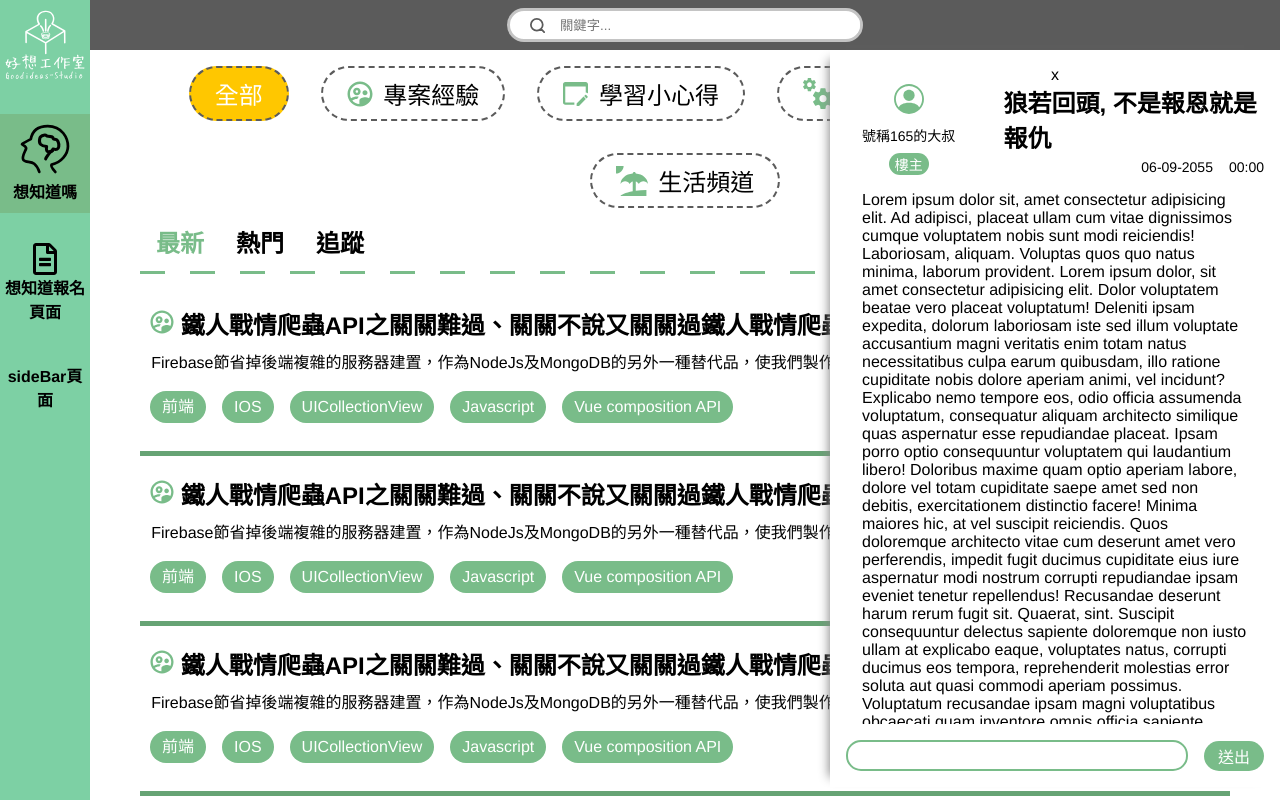
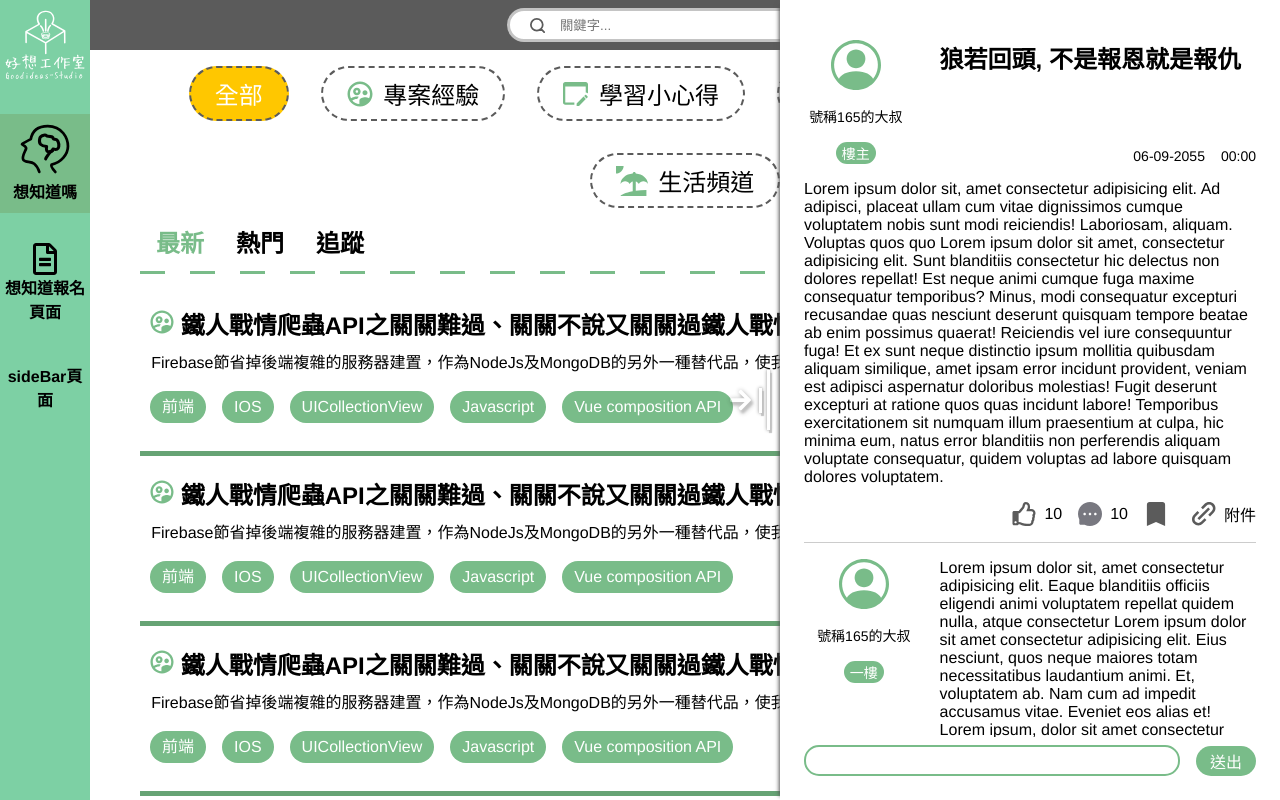
Before and after one commit to sherry-hooo/wannaKnow-platform, a Vue app: page /list in a window 1280 px wide. Shown: the top 800 px of the page. Built offline with nearby package versions, Linux system fonts and the light colour scheme.

Commit message:
sideBar:fix added close button

```diff
--- a/src/components/SideBar.vue
+++ b/src/components/SideBar.vue
@@ -1,13 +1,23 @@
 <template>
-  <section class="sideBar" :class="{ openSideBar: sideBarOpen }">
-    <div @click="sideBarOpen = !sideBarOpen" class="sideBar_toggleBtn">x</div>
+  <section class="sideBar" :class="{ closeSideBar: closeSideBar }">
+    <div
+      @click="closeSideBar = !closeSideBar"
+      class="sideBar_toggleBtn"
+      :class="{ fade: closeSideBar }"
+    >
+      <font-awesome-icon class="arrow" icon="arrow-right"></font-awesome-icon>
+      <span></span>
+      <span></span>
+    </div>
     <div class="overflow_container">
       <div class="sideBar_main">
         <div class="sideBar_main_info">
           <div class="userInfo">
-            <div class="userInfo_icon">
-              <img src="@/assets/avatar.svg" alt="avatar-icon" />
-            </div>
+            <img
+              class="userInfo_icon"
+              src="@/assets/avatar.svg"
+              alt="avatar-icon"
+            />
             <span class="userInfo_name">號稱165的大叔</span>
             <span class="userInfo_floor">樓主</span>
           </div>
@@ -24,68 +34,45 @@
             Lorem ipsum dolor sit, amet consectetur adipisicing elit. Ad
             adipisci, placeat ullam cum vitae dignissimos cumque voluptatem
             nobis sunt modi reiciendis! Laboriosam, aliquam. Voluptas quos quo
-            natus minima, laborum provident. Lorem ipsum dolor, sit amet
-            consectetur adipisicing elit. Dolor voluptatem beatae vero placeat
-            voluptatum! Deleniti ipsam expedita, dolorum laboriosam iste sed
-            illum voluptate accusantium magni veritatis enim totam natus
-            necessitatibus culpa earum quibusdam, illo ratione cupiditate nobis
-            dolore aperiam animi, vel incidunt? Explicabo nemo tempore eos, odio
-            officia assumenda voluptatum, consequatur aliquam architecto
-            similique quas aspernatur esse repudiandae placeat. Ipsam porro
-            optio consequuntur voluptatem qui laudantium libero! Doloribus
-            maxime quam optio aperiam labore, dolore vel totam cupiditate saepe
-            amet sed non debitis, exercitationem distinctio facere! Minima
-            maiores hic, at vel suscipit reiciendis. Quos doloremque architecto
-            vitae cum deserunt amet vero perferendis, impedit fugit ducimus
-            cupiditate eius iure aspernatur modi nostrum corrupti repudiandae
-            ipsam eveniet tenetur repellendus! Recusandae deserunt harum rerum
-            fugit sit. Quaerat, sint. Suscipit consequuntur delectus sapiente
-            doloremque non iusto ullam at explicabo eaque, voluptates natus,
-            corrupti ducimus eos tempora, reprehenderit molestias error soluta
-            aut quasi commodi aperiam possimus. Voluptatum recusandae ipsam
-            magni voluptatibus obcaecati quam inventore omnis officia sapiente.
-            Asperiores facere inventore nesciunt iste tenetur commodi autem
-            dignissimos rerum qui odit reiciendis beatae repudiandae fugit iure
-            illum molestiae cupiditate excepturi, voluptates quas quidem totam
-            atque pariatur. Rerum molestias ab, vel iusto animi dolor illum
-            dicta ullam, nihil facilis placeat laborum voluptas maxime libero
-            accusantium ad nostrum perspiciatis atque. Perferendis amet error
-            atque debitis modi aperiam, nam dignissimos sunt illum similique
-            laboriosam dolorum quia praesentium magnam ratione quis in
-            voluptatibus explicabo minus, ex facilis fuga repudiandae aut odio.
-            Blanditiis nam molestiae neque, accusamus atque explicabo culpa
-            eveniet, molestias doloribus temporibus quae nihil architecto
-            inventore, voluptate quo consequuntur. Sapiente ipsum sunt inventore
-            tempore qui maxime nulla laudantium. Ipsam provident libero
-            repellendus magnam aspernatur hic rerum impedit, dolorum,
-            necessitatibus excepturi quia sunt eos maxime facere porro quae?
-            Inventore eveniet quia quibusdam, architecto blanditiis incidunt
-            voluptas aspernatur veritatis sint et facere rerum!
+            Lorem ipsum dolor sit amet, consectetur adipisicing elit. Sunt
+            blanditiis consectetur hic delectus non dolores repellat! Est neque
+            animi cumque fuga maxime consequatur temporibus? Minus, modi
+            consequatur excepturi recusandae quas nesciunt deserunt quisquam
+            tempore beatae ab enim possimus quaerat! Reiciendis vel iure
+            consequuntur fuga! Et ex sunt neque distinctio ipsum mollitia
+            quibusdam aliquam similique, amet ipsam error incidunt provident,
+            veniam est adipisci aspernatur doloribus molestias! Fugit deserunt
+            excepturi at ratione quos quas incidunt labore! Temporibus
+            exercitationem sit numquam illum praesentium at culpa, hic minima
+            eum, natus error blanditiis non perferendis aliquam voluptate
+            consequatur, quidem voluptas ad labore quisquam dolores voluptatem.
           </p>
         </div>
         <div class="sideBar_main_others">
           <div class="sideBar_icon">
-            <font-awesome-icon :icon="['fas', 'bookmark']" />
-          </div>
-          <div class="sideBar_icon">
-            <font-awesome-icon :icon="['fas', 'link']" />
-            <span>附件</span>
-          </div>
-          <div class="sideBar_icon">
-            <font-awesome-icon :icon="['far', 'thumbs-up']" />
+            <img src="@/assets/like.svg" alt="like_icon" />
             <span>10</span>
           </div>
           <div class="sideBar_icon">
-            <font-awesome-icon :icon="['fas', 'comment-dots']" />
+            <img src="@/assets/content.svg" alt="content_icon" />
             <span>10</span>
+          </div>
+          <div class="sideBar_icon">
+            <img src="@/assets/bookmark.svg" alt="bookmark_icon" />
+          </div>
+          <div class="sideBar_icon">
+            <img src="@/assets/attachment.svg" alt="attachment_icon" />
+            <span>附件</span>
           </div>
         </div>
       </div>
       <div class="sideBar_comment">
         <div class="userInfo">
-          <div class="userInfo_icon">
-            <img src="@/assets/avatar.svg" alt="avatar-icon" />
-          </div>
+          <img
+            class="userInfo_icon"
+            src="@/assets/avatar.svg"
+            alt="avatar-icon"
+          />
           <span class="userInfo_name">號稱165的大叔</span>
           <span class="userInfo_floor">一樓</span>
         </div>
@@ -96,7 +83,10 @@
             atque consectetur Lorem ipsum dolor sit amet consectetur adipisicing
             elit. Eius nesciunt, quos neque maiores totam necessitatibus
             laudantium animi. Et, voluptatem ab. Nam cum ad impedit accusamus
-            vitae. Eveniet eos alias et!
+            vitae. Eveniet eos alias et! Lorem ipsum, dolor sit amet consectetur
+            adipisicing elit. Dolores, labore! Quo obcaecati dolores repudiandae
+            similique, consectetur voluptatibus nostrum sequi facilis officia
+            incidunt aspernatur molestias perferendis corrupti reiciendis
           </p>
           <div class="sideBar_comment_others">
             <div class="timing">
@@ -104,111 +94,7 @@
               <span class="timing_time">00:00</span>
             </div>
             <div class="sideBar_icon">
-              <font-awesome-icon :icon="['far', 'thumbs-up']" />
-              <span>10</span>
-            </div>
-          </div>
-        </div>
-      </div>
-      <div class="sideBar_comment">
-        <div class="userInfo">
-          <div class="userInfo_icon">
-            <img src="@/assets/avatar.svg" alt="avatar-icon" />
-          </div>
-          <span class="userInfo_name">號稱165的大叔</span>
-          <span class="userInfo_floor">一樓</span>
-        </div>
-        <div class="sideBar_comment_content">
-          <p>
-            Lorem ipsum dolor sit, amet consectetur adipisicing elit. Eaque
-            blanditiis officiis eligendi animi voluptatem repellat quidem nulla,
-            atque consectetur
-          </p>
-          <div class="sideBar_comment_others">
-            <div class="timing">
-              <span class="timing_date">06-09-2055</span>
-              <span class="timing_time">00:00</span>
-            </div>
-            <div class="sideBar_icon">
-              <font-awesome-icon :icon="['far', 'thumbs-up']" />
-              <span>10</span>
-            </div>
-          </div>
-        </div>
-      </div>
-      <div class="sideBar_comment">
-        <div class="userInfo">
-          <div class="userInfo_icon">
-            <img src="@/assets/avatar.svg" alt="avatar-icon" />
-          </div>
-          <span class="userInfo_name">號稱165的大叔</span>
-          <span class="userInfo_floor">一樓</span>
-        </div>
-        <div class="sideBar_comment_content">
-          <p>
-            Lorem ipsum dolor sit, amet consectetur adipisicing elit. Eaque
-            blanditiis officiis eligendi animi voluptatem repellat quidem nulla,
-            atque consectetur
-          </p>
-          <div class="sideBar_comment_others">
-            <div class="timing">
-              <span class="timing_date">06-09-2055</span>
-              <span class="timing_time">00:00</span>
-            </div>
-            <div class="sideBar_icon">
-              <font-awesome-icon :icon="['far', 'thumbs-up']" />
-              <span>10</span>
-            </div>
-          </div>
-        </div>
-      </div>
-      <div class="sideBar_comment">
-        <div class="userInfo">
-          <div class="userInfo_icon">
-            <img src="@/assets/avatar.svg" alt="avatar-icon" />
-          </div>
-          <span class="userInfo_name">號稱165的大叔</span>
-          <span class="userInfo_floor">一樓</span>
-        </div>
-        <div class="sideBar_comment_content">
-          <p>
-            Lorem ipsum dolor sit, amet consectetur adipisicing elit. Eaque
-            blanditiis officiis eligendi animi voluptatem repellat quidem nulla,
-            atque consectetur
-          </p>
-          <div class="sideBar_comment_others">
-            <div class="timing">
-              <span class="timing_date">06-09-2055</span>
-              <span class="timing_time">00:00</span>
-            </div>
-            <div class="sideBar_icon">
-              <font-awesome-icon :icon="['far', 'thumbs-up']" />
-              <span>10</span>
-            </div>
-          </div>
-        </div>
-      </div>
-      <div class="sideBar_comment">
-        <div class="userInfo">
-          <div class="userInfo_icon">
-            <img src="@/assets/avatar.svg" alt="avatar-icon" />
-          </div>
-          <span class="userInfo_name">號稱165的大叔</span>
-          <span class="userInfo_floor">一樓</span>
-        </div>
-        <div class="sideBar_comment_content">
-          <p>
-            Lorem ipsum dolor sit, amet consectetur adipisicing elit. Eaque
-            blanditiis officiis eligendi animi voluptatem repellat quidem nulla,
-            atque consectetur
-          </p>
-          <div class="sideBar_comment_others">
-            <div class="timing">
-              <span class="timing_date">06-09-2055</span>
-              <span class="timing_time">00:00</span>
-            </div>
-            <div class="sideBar_icon">
-              <font-awesome-icon :icon="['far', 'thumbs-up']" />
+              <img src="@/assets/like.svg" alt="like_icon" />
               <span>10</span>
             </div>
           </div>
@@ -226,7 +112,7 @@
 export default {
   data() {
     return {
-      sideBarOpen: false,
+      closeSideBar: false,
     };
   },
 };
@@ -234,6 +120,7 @@ export default {
 
 <style scoped lang="scss">
 @use "src/assets/sass/utils/_flex.scss";
+
 %hover {
   transition: filter 0.25s;
   &:hover {
@@ -254,30 +141,38 @@ export default {
   border-bottom: 1px solid #ccc;
 }
 
+// sideBar
 .sideBar {
+  @include flex.flex(between, stretch, column, nowrap);
   min-width: 375px;
-  max-width: 450px;
-  margin-left: auto;
-  padding: 0.5rem;
-  position: absolute;
-  z-index: 20;
+  max-width: 500px;
+  height: 100vh;
+  padding: 2rem;
+  background: white;
+  position: fixed;
+  z-index: 100;
   right: 0;
   top: 0;
-  background: white;
+  transition: 0.5s;
 }
 @include breakpoint.tablet {
   .sideBar {
-    padding: 1rem;
-    box-shadow: -11px 0 10px -10px #888;
+    padding: 1.5rem;
+    box-shadow: -5px 0 4px -4px #555;
   }
 }
+// 中間區塊over-flow
 .overflow_container {
-  height: 80vh;
-  margin-bottom: 1rem;
   overflow: auto;
+  margin-bottom: 0.5rem;
+  transition: 0.4s;
 }
+// 發文區塊
 .sideBar_main {
   @include border-bottom;
+  @include flex.flex(start, stretch, column, nowrap);
+  gap: 1rem;
+  padding: 1rem 0;
 }
 .sideBar_main_info {
   @include flex.flex(start, stretch, row, nowrap);
@@ -286,11 +181,17 @@ export default {
 .userInfo {
   @extend %body;
   @include flex.flex(start, center, column);
-  flex: 0 0 30%;
-  span {
-    margin-top: 0.5rem;
+  flex: 1 0 0;
+  gap: 1rem;
+  &_icon {
+    width: 50px;
+    height: 50px;
+  }
+  &_name {
+    @extend %body;
   }
   &_floor {
+    @extend %body;
     padding: 1px 6px;
     color: #fff;
     background-color: color.$green-300;
@@ -314,35 +215,37 @@ export default {
 }
 .sideBar_main_content {
   @extend %sub-title;
-  padding: 1rem;
   text-align: left;
 }
 .sideBar_main_others {
   @extend %sub-title;
   @include flex.flex(end, center, row, nowrap);
-  .sideBar_icon {
+  gap: 1rem;
+}
+.sideBar_icon {
+  > * {
     display: inline-block;
-    &:nth-child(1) {
-      margin-right: auto;
-    }
-    &:nth-child(2) {
-      margin-right: 1rem;
-      > span {
-        margin-left: 0.25rem;
-      }
-    }
-    &:nth-child(3) {
-      margin-right: 1rem;
-    }
+    vertical-align: middle;
+  }
+  img {
+    width: 24px;
+    height: 24px;
+    margin-right: 0.5rem;
+  }
+  span {
+    @extend %sub-title;
   }
 }
 
+// 留言區塊
 .sideBar_comment {
   @include flex.flex(around, stretch, row, nowrap);
   @include border-bottom;
   padding: 1rem 0;
+  gap: 1rem;
 }
 .sideBar_comment_content {
+  flex: 0 1 70%;
   > p {
     margin-bottom: 1rem;
     text-align: left;
@@ -352,8 +255,10 @@ export default {
   @include flex.flex(between, center, row, nowrap);
 }
 
+// 送出留言
 .sideBar_submit {
   @include flex.flex(between, center, row, nowrap);
+  transition: 0.4s;
   > input {
     flex: 1 0 0;
     margin-right: 1rem;
@@ -366,11 +271,67 @@ export default {
   }
 }
 
-.openSideBar {
-  right: -100%;
+.closeSideBar {
+  right: -600px;
 }
 
 .sideBar_toggleBtn {
+  visibility: visible;
+  transition: visibility 0s, opacity 0.5s;
+  &.fade {
+    visibility: hidden;
+    opacity: 0;
+  }
+  position: absolute;
+  top: 50%;
+  transform: translateY(-50%);
+  left: -50px;
+  z-index: 20;
+  display: flex;
+  justify-content: center;
+  align-items: center;
+  font-size: 24px;
+  color: #fff;
   cursor: pointer;
+  opacity: 0.3;
+  &:hover {
+    opacity: 0.5;
+    ~ div {
+      transform: translateX(20px);
+      opacity: 0.7;
+      filter: grayscale(100%);
+    }
+    .arrow {
+      transform: translateX(8px) scaleX(1.6) scaleY(0.7);
+    }
+    span:nth-child(2) {
+      width: 2px;
+      margin-right: 3px;
+      transform: translateX(11px) scaleY(1.2);
+    }
+    span:nth-child(3) {
+      width: 2px;
+      transform: translateX(10px) scaleY(1.4);
+    }
+  }
+  .arrow {
+    margin-right: 8px;
+    transition: 0.4s;
+    filter: drop-shadow(2px 3px 1px #333) drop-shadow(0 0 2px #333);
+  }
+  span {
+    display: inline-block;
+    width: 3px;
+    background-color: #fff;
+    box-shadow: 2px 3px 1px #333, 0 0 2px #333, 0 0 3px #333, 0 0 4px #333;
+    transition: 0.4s;
+  }
+  span:nth-child(2) {
+    margin-right: 5px;
+    height: 25px;
+  }
+  span:nth-child(3) {
+    height: 60px;
+  }
 }
 </style>
--- a/src/plugins/font-awesome.js
+++ b/src/plugins/font-awesome.js
@@ -7,6 +7,8 @@ import {
   faChevronRight,
   faBars,
   faSearch,
+  faArrowRight,
+  faBullseye,
 } from "@fortawesome/free-solid-svg-icons";
 import {
   faCalendarAlt as farFaCalendarAlt,
@@ -25,5 +27,7 @@ library.add(farFaListAlt);
 library.add(farFileAlt);
 library.add(faBars);
 library.add(faSearch);
+library.add(faArrowRight);
+library.add(faBullseye);
 
 export default FontAwesomeIcon;
```
Also changed, not shown: src/assets/attachment.svg (added).
